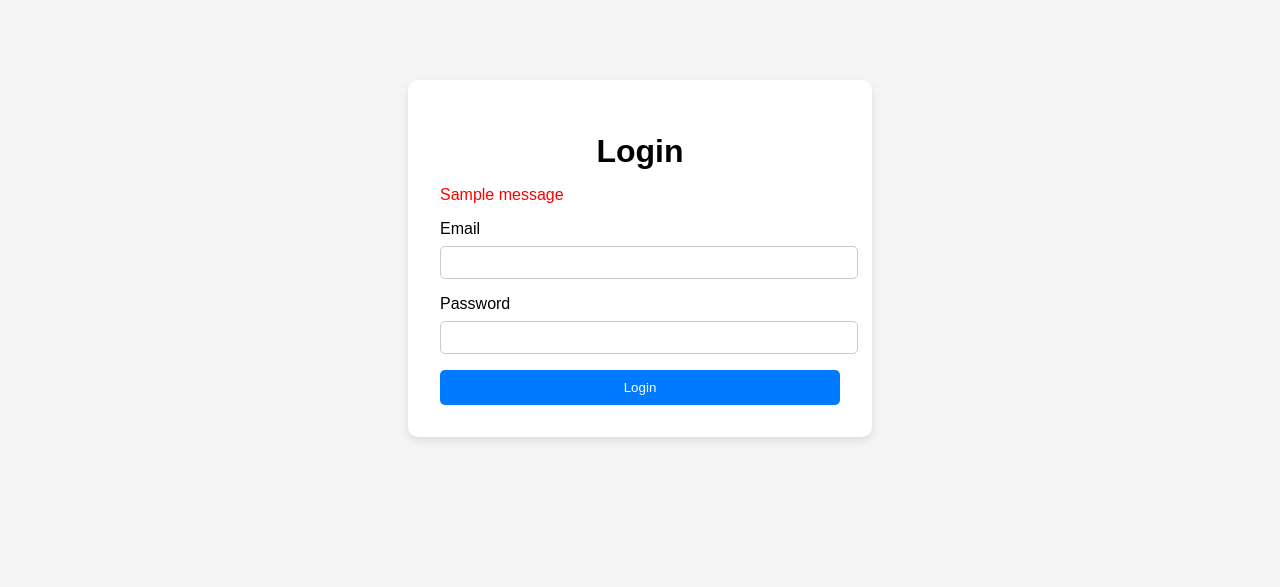
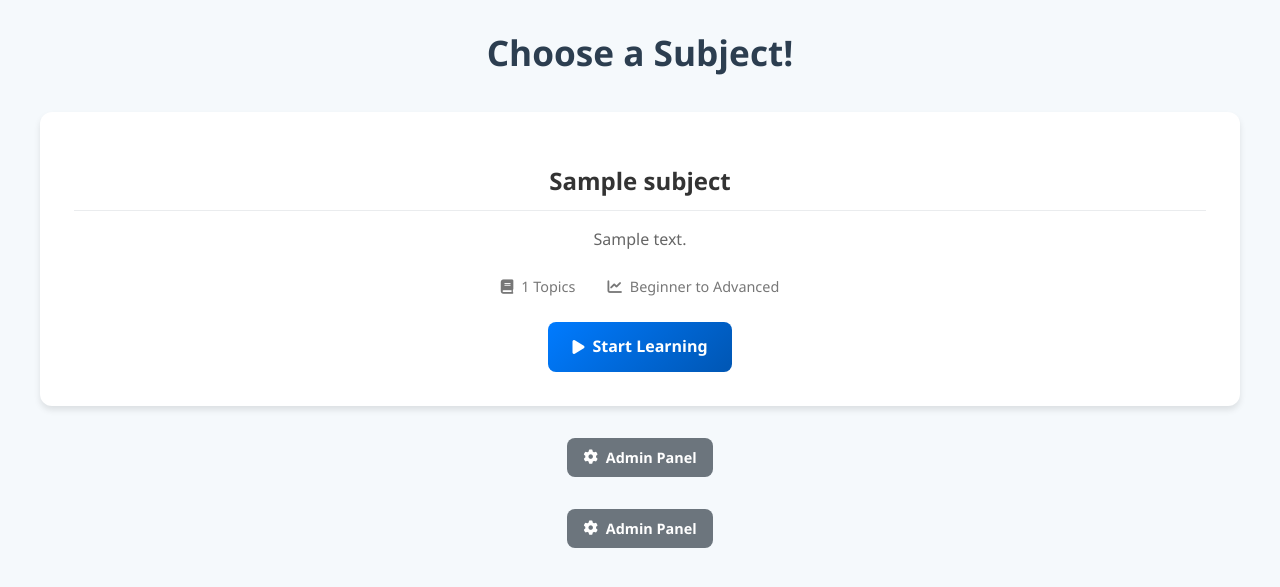
Before and after one commit to beattytyler/Self-Paced-RPG, a Flask app: template self-paced-learning/templates/login.html in a window 1280 px wide. Shown: the top 587 px of the page. Run offline with Flask 3, Linux system fonts and the light colour scheme; the template is opened without the code that fills it: most values are stand-ins (such as "Sample title", 1, 10 or a date in 2020); one stand-in notice (Sample message) is shown.

Commit message:
Update login.html

```diff
--- a/self-paced-learning/templates/login.html
+++ b/self-paced-learning/templates/login.html
@@ -3,36 +3,250 @@
   <head>
     <meta charset="UTF-8" />
     <meta name="viewport" content="width=device-width, initial-scale=1.0" />
-    <title>Login - Standalone</title>
-    <style>
-        body { font-family: Arial; background: #f5f5f5; margin:0; padding:0; }
-        .container { max-width: 400px; margin: 5rem auto; background: #fff; padding: 2rem; border-radius: 10px; box-shadow: 0 4px 10px rgba(0,0,0,0.1); }
-        h1 { text-align: center; margin-bottom: 1rem; }
-        label { display: block; margin-top: 1rem; }
-        input { width: 100%; padding: 8px; margin-top: 0.5rem; border-radius: 5px; border: 1px solid #ccc; }
-        button { margin-top: 1rem; padding: 10px 20px; width: 100%; background: #007bff; color: white; border: none; border-radius: 5px; cursor: pointer; }
-        button:hover { background: #0056b3; }
-        .flash { color: red; margin-bottom: 1rem; }
-    </style>
+    <title>Learning Platform - Subject Selection</title>
+    <link
+      rel="stylesheet"
+      href="{{ url_for('static', filename='css/styles.css') }}"
+    />
+    <link
+      rel="stylesheet"
+      href="https://cdnjs.cloudflare.com/ajax/libs/font-awesome/6.0.0/css/all.min.css"
+    />
   </head>
   <body>
-    <div class="container">
-        <h1>Login</h1>
-        {% with messages = get_flashed_messages(with_categories=true) %}
-            {% if messages %}
-                {% for category, msg in messages %}
-                    <div class="flash">{{ msg }}</div>
+    <header>
+      <h1>Choose a Subject!</h1>
+    </header>
+
+    <div class="subjects-container">
+      {% for subject_id, subject_data in subjects.items() %}
+      <div class="subject-card" data-subject="{{ subject_id }}">
+          <div class="subject-icon">
+              <i class="{{ subject_data.icon }}" style="color: {{ subject_data.color }};"></i>
+          </div>
+          <div class="subject-content">
+              <h2 class="subject-title">{{ subject_data.name }}</h2>
+              <p class="subject-description">{{ subject_data.description }}</p>
+              <div class="subject-stats">
+                  <span class="stat">
+                      <i class="fas fa-book"></i>
+                      {{ subject_data.subtopic_count }} Topics
+                  </span>
+                  <span class="stat">
+                      <i class="fas fa-chart-line"></i>
+                      Beginner to Advanced
+                  </span>
+              </div>
+              <div class="subject-actions">
+                  <a href="/subjects/{{ subject_id }}" class="btn btn-primary">
+                      <i class="fas fa-play"></i>
+                      Start Learning
+                  </a>
+              </div>
+          </div>
+      </div>
       {% endfor %}
+    </div>
+
+        </div> <!-- end of subjects-container -->
+
+    <!-- Role-specific buttons -->
+    <div class="role-buttons">
+      {% if user_role == 'teacher' %}
+      <a href="{{ url_for('teacher_students') }}" class="btn btn-teacher">
+        <i class="fas fa-users"></i>
+        View Students
+      </a>
+      {% elif user_role == 'student' %}
+      <a href="{{ url_for('student_classes') }}" class="btn btn-student">
+        <i class="fas fa-book-open"></i>
+        Add/View Classes
+      </a>
       {% endif %}
-        {% endwith %}
+    </div>
 
-        <form method="POST" action="{{ url_for('login') }}">
-            <label>Email</label>
-            <input type="email" name="email" required>
-            <label>Password</label>
-            <input type="password" name="password" required>
-            <button type="submit">Login</button>
-        </form>
+    <!-- Admin Panel Link -->
+    <div class="admin-link">
+      <a href="/admin" class="btn btn-secondary">
+        <i class="fas fa-cog"></i>
+        Admin Panel
+      </a>
     </div>
+
+
+
+
+
+    <!-- Admin Panel Link (Optional) -->
+    <div class="admin-link">
+      <a href="/admin" class="btn btn-secondary">
+        <i class="fas fa-cog"></i>
+        Admin Panel
+      </a>
+    </div>
+
+    <style>
+      .subjects-container {
+        display: grid;
+        grid-template-columns: repeat(auto-fit, minmax(400px, 1fr));
+        gap: 2rem;
+        max-width: 1200px;
+        margin: 2rem auto;
+        padding: 0 1rem;
+      }
+
+      .subject-card {
+        background: white;
+        border-radius: 12px;
+        box-shadow: 0 4px 6px rgba(0, 0, 0, 0.1);
+        padding: 2rem;
+        transition: all 0.3s ease;
+        cursor: pointer;
+        border: 2px solid transparent;
+      }
+
+      .subject-card:hover {
+        transform: translateY(-5px);
+        box-shadow: 0 8px 25px rgba(0, 0, 0, 0.15);
+        border-color: var(--primary-color, #007bff);
+      }
+
+      .subject-icon {
+        text-align: center;
+        margin-bottom: 1rem;
+      }
+
+      .subject-icon i {
+        font-size: 4rem;
+        opacity: 0.9;
+      }
+
+      .subject-title {
+        color: #333;
+        margin-bottom: 0.5rem;
+        text-align: center;
+        font-size: 1.5rem;
+        font-weight: 600;
+      }
+
+      .subject-description {
+        color: #666;
+        margin-bottom: 1.5rem;
+        text-align: center;
+        line-height: 1.5;
+      }
+
+      .subject-stats {
+        display: flex;
+        justify-content: center;
+        gap: 2rem;
+        margin-bottom: 1.5rem;
+      }
+
+      .stat {
+        display: flex;
+        align-items: center;
+        gap: 0.5rem;
+        color: #777;
+        font-size: 0.9rem;
+      }
+
+      .subject-actions {
+        text-align: center;
+      }
+
+      .btn {
+        display: inline-flex;
+        align-items: center;
+        gap: 0.5rem;
+        padding: 12px 24px;
+        border-radius: 8px;
+        text-decoration: none;
+        font-weight: 600;
+        transition: all 0.3s ease;
+        border: none;
+        cursor: pointer;
+      }
+
+      .btn-primary {
+        background: linear-gradient(135deg, #007bff, #0056b3);
+        color: white;
+      }
+
+      .btn-primary:hover {
+        background: linear-gradient(135deg, #0056b3, #004085);
+        transform: translateY(-2px);
+      }
+
+      .btn-secondary {
+        background: #6c757d;
+        color: white;
+        font-size: 0.9rem;
+        padding: 8px 16px;
+      }
+
+      .btn-secondary:hover {
+        background: #545b62;
+      }
+
+      .admin-link {
+        text-align: center;
+        margin-top: 2rem;
+      }
+
+      @media (max-width: 768px) {
+        .subjects-container {
+          grid-template-columns: 1fr;
+          gap: 1rem;
+        }
+
+        .subject-card {
+          padding: 1.5rem;
+        }
+
+        .subject-stats {
+          flex-direction: column;
+          gap: 0.5rem;
+        }
+
+      }
+        .role-buttons {
+          text-align: center;
+          margin-top: 1.5rem;
+        }
+
+        .btn-teacher {
+          background: linear-gradient(135deg, #28a745, #218838);
+          color: white;
+          margin-right: 1rem;
+        }
+
+        .btn-teacher:hover {
+          background: linear-gradient(135deg, #218838, #1e7e34);
+          transform: translateY(-2px);
+        }
+
+        .btn-student {
+          background: linear-gradient(135deg, #17a2b8, #117a8b);
+          color: white;
+        }
+
+        .btn-student:hover {
+          background: linear-gradient(135deg, #117a8b, #0c5460);
+          transform: translateY(-2px);
+        }
+      </style>
+
+    <script>
+      // Add click handler for entire card
+      document.querySelectorAll(".subject-card").forEach((card) => {
+        card.addEventListener("click", (e) => {
+          if (e.target.tagName !== "A") {
+            const subject = card.dataset.subject;
+            window.location.href = `/subjects/${subject}`;
+          }
+        });
+      });
+    </script>
   </body>
 </html>
```
Lines whose indentation alone changed are shown as unchanged.
